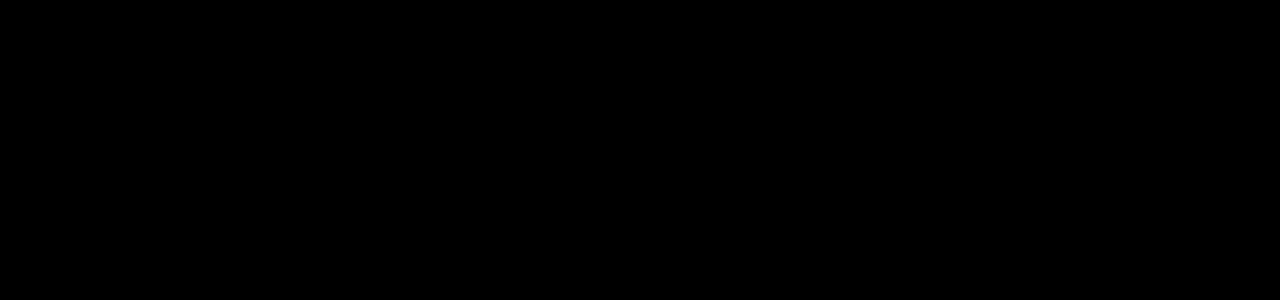
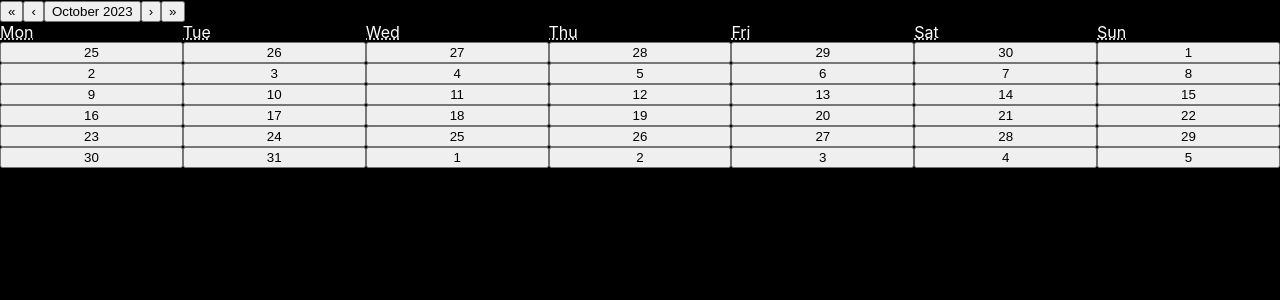
Before and after one commit to ScorpioOffi/CineWave, a React (Create React App) app: page /calendar in a window 1280 px wide. Before the commit this address had no page. Shown: the top 300 px of the page. Built offline with nearby package versions, Linux system fonts and the light colour scheme.

Commit message:
début de calendrier

```diff
--- a/package.json
+++ b/package.json
@@ -12,6 +12,7 @@
     "@types/react-dom": "^18.2.14",
     "firebase": "^10.5.0",
     "react": "^18.2.0",
+    "react-calendar": "^4.6.1",
     "react-dom": "^18.2.0",
     "react-router-dom": "^6.17.0",
     "react-scripts": "5.0.1",
--- a/src/App.tsx
+++ b/src/App.tsx
@@ -5,6 +5,7 @@
 import SeriesDetails from './components/home/SeriesDetails'
 import SignUp from './components/register/Register'
 import Profile from './components/Profile/Profile'
+import Calendrier from './components/calendar/Calendar'
 
 function App() {
   return (
@@ -16,6 +17,7 @@
           <Route path='/login' element={<Login />} />
           <Route path='/' element={<SignUp />} />
           <Route path="/profile" element={<Profile />} />
+          <Route path="/calendar" element={<Calendrier />} />
         </Routes>
       </BrowserRouter>
     </div>
--- /dev/null
+++ b/src/components/calendar/Calendar.tsx
@@ -0,0 +1,12 @@
+import { useState } from 'react';
+import Calendar from 'react-calendar';
+
+const Calendrier = () => {
+  const [date, setDate] = useState(new Date());
+
+  return (
+    <Calendar />
+  );
+}
+
+export default Calendrier;
```
Also changed, not shown: 1 other file (tests, documents, lock files or other folders).
